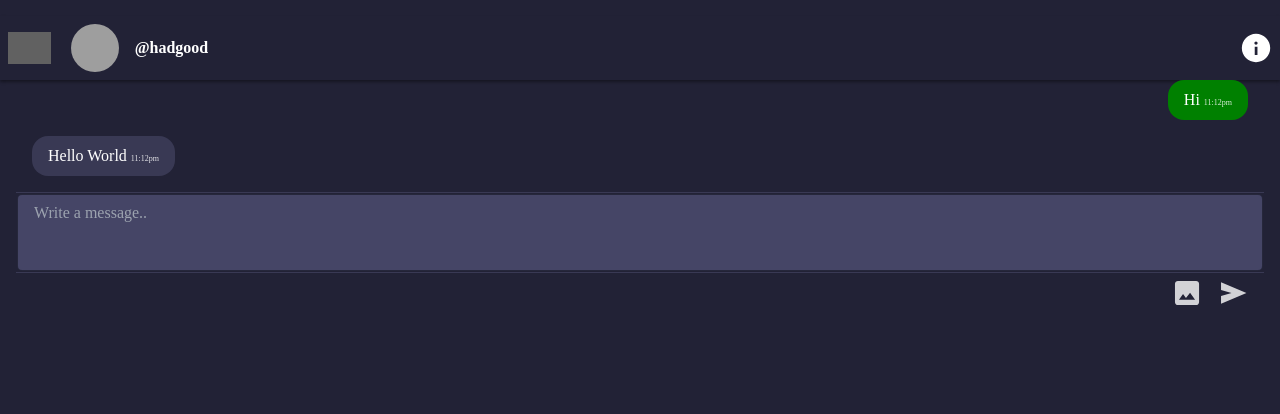
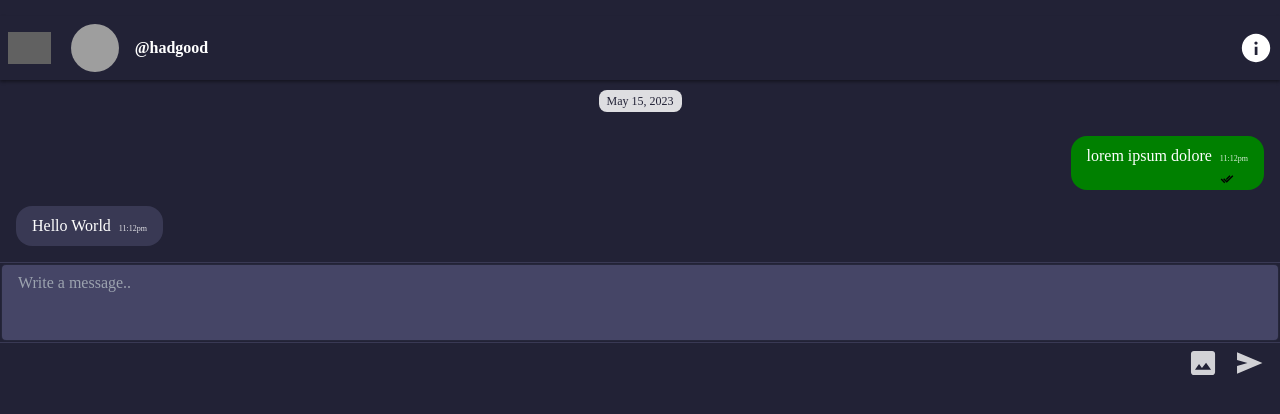
Before and after one commit to aminblm/promptbroker-boilerplate, a Next.js app: page /chat/1 in a window 1280 px wide. Shown: the top 414 px of the page. Built offline with nearby package versions, Linux system fonts and the light colour scheme; grey boxes are pictures that could not be loaded; a web font is replaced by a local one.

Commit message:
conversation date; read-status

```diff
--- a/src/app/chat/[id]/page.tsx
+++ b/src/app/chat/[id]/page.tsx
@@ -20,13 +20,14 @@ export default function MessagePane(){
                 <div className="message-content-wrapper">
                     <div className="message-content">
                         <div className="message">
-                            <div className="block"></div>
-                            <div className="block">
+                            <div className="">
+                            </div>
+                            <div className="">
                                 <div className="message-bubble">
                                     <span className="message-text">
                                         Hello World
                                     </span>
-                                    <span className="message-timestap-wrap">
+                                    <span className="message-timestamp-wrapper">
                                             <span className="message-timestamp">
                                                 11:12pm
                                             </span>
@@ -38,22 +39,34 @@ export default function MessagePane(){
                 </div>
 
                 <div className="message-content-wrapper">
+                    <div className="date-separator">
+                        <span>
+                            May 15, 2023
+                        </span>
+                    </div>
+                    <div>
                         <div className="sent-message">
-                        <div className="block"></div>
+                            <div ></div>
                             <div className="message-content">
                                 <div className="message-bubble">
                                     <span className="message-text">
-                                    Hi
+                                    lorem ipsum dolore
                                     </span>
-                                <span className="message-timestap-wrap">
+                                    <span className="message-timestamp-wrapper">
                                             <span className="message-timestamp">
                                                 11:12pm
+                                            </span>
+                                            <span >
+                                                <img src="double_check_thick.svg" alt="read status" className="read-status-icon"/>
                                             </span>
                                         </span>
                                 </div>
                             </div>
                         </div>
                     </div>
+                </div>
+
+
             </div>
 
             <div className="message-box-main">
--- a/src/app/globals.css
+++ b/src/app/globals.css
@@ -23,7 +23,8 @@
 }
 
 body {
-  @apply font-pbr bg-pbr-darkpurple text-white p-4
+  @apply font-pbr bg-pbr-darkpurple text-white p-4;
+  overflow: hidden;
 }
 
 .center {
--- a/src/styles/chat.css
+++ b/src/styles/chat.css
@@ -1,7 +1,7 @@
+
 .chat-main-empty {
     @apply flex flex-col h-[30rem] justify-center items-center
 }
-
 
 .chat-main-empty h2 {
     text-align: center!important;
@@ -15,7 +15,7 @@
     flex: 1;
     background-color:#222236;
     border-top: 2px solid #393954;
-    height: calc(100% - 45px)!important;
+    height: calc(100% - 64px)!important;
     padding: 1em;
     margin: 0 -1em;
 }
@@ -75,6 +75,7 @@
    box-shadow: 0 2px 3px 0 rgb(0 0 0 / 40%);
    padding: 0em 0em;
    margin: -1em -1em;
+   justify-content: space-between;
 }
 
 .chat-header-left {
@@ -103,7 +104,6 @@
     @apply absolute right-0 h-8 pr-2 cursor-pointer;
     filter: invert(1);
 
-
 }
 
 /* --------------------chat page responsive message bubble ------------------- */
@@ -111,15 +111,13 @@
 .messages-main-wrapper{
     @apply flex flex-1 flex-col-reverse py-2 px-4;
     @apply overflow-y-auto overflow-x-hidden relative;
-
+    margin: 0em -1em;
 }
 
-.message-content-wrapper{
-    @apply block
-}
 
-.message-content{
+.message {
     @apply w-full
+
 }
 
 .message-bubble {
@@ -140,6 +138,19 @@
     margin-left: 4px;
 
 }
+.date-separator{
+    text-align: center;
+    padding: 16px 0;
+}
+
+.date-separator span {
+    background-color: #fff;
+    color: #222236;
+    padding: 4px 8px;
+    border-radius: 8px;
+    opacity: .85;
+    font-size: 12px;
+}
 
 .sent-message .message-bubble{
     @apply bg-[green]
@@ -151,6 +162,7 @@
 
 /* ----------------------- message box ------------------------ */
 .message-box-main{
+    margin: 0em -1em;
     @apply h-32 flex flex-col relative border-t-[1px] border-[#393954];
 }
 
@@ -203,7 +215,13 @@
 
 }
 
+.read-status-icon{
+    height: 14px;
+    position: relative;
+    top: 4px;
+    margin-left: 4px;
 
+}
 
 @media screen and (min-width: 1000px) {
     .last-message{
```
Also changed, not shown: public/chat/double_check_thick.svg (added). Lines whose indentation alone changed are shown as unchanged.
